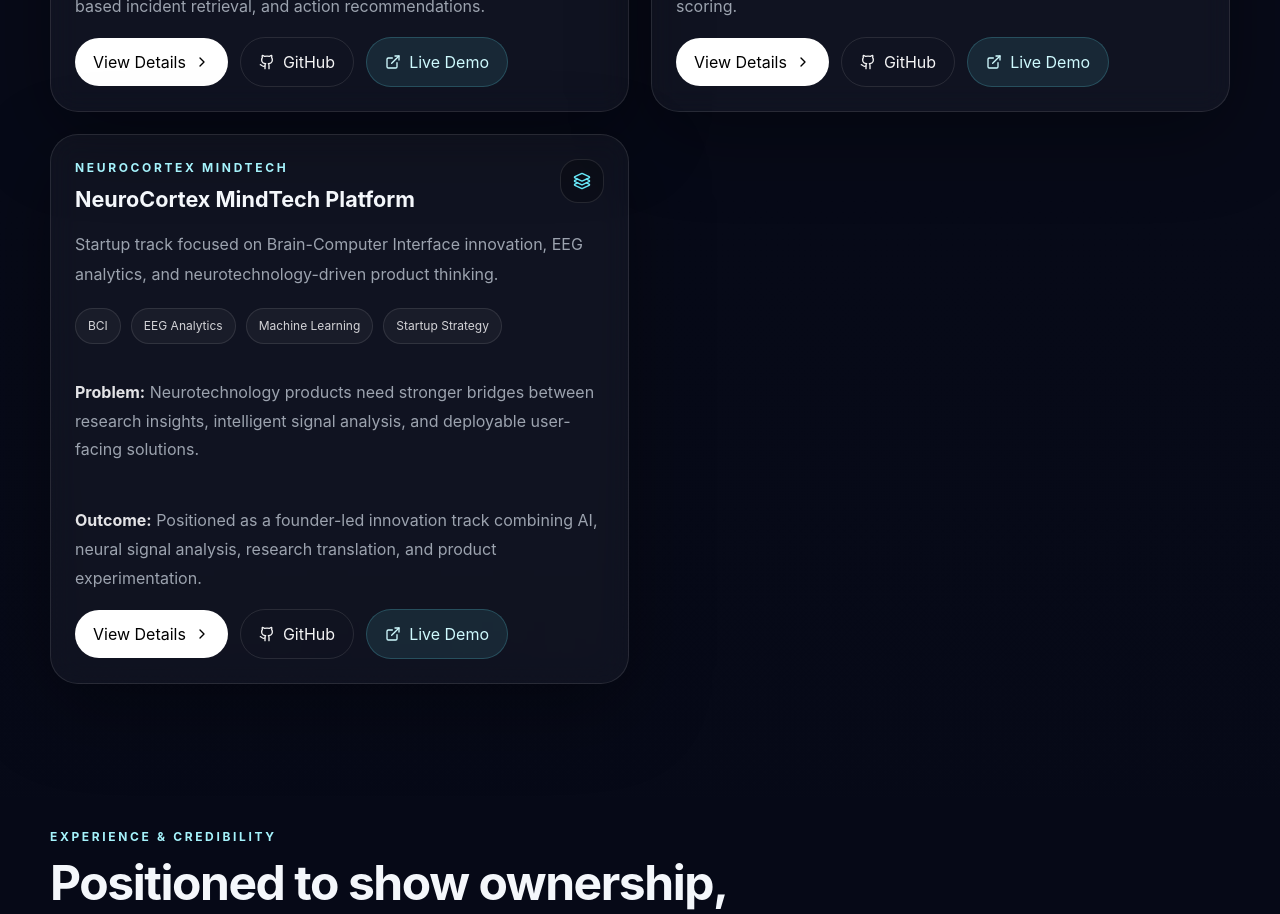
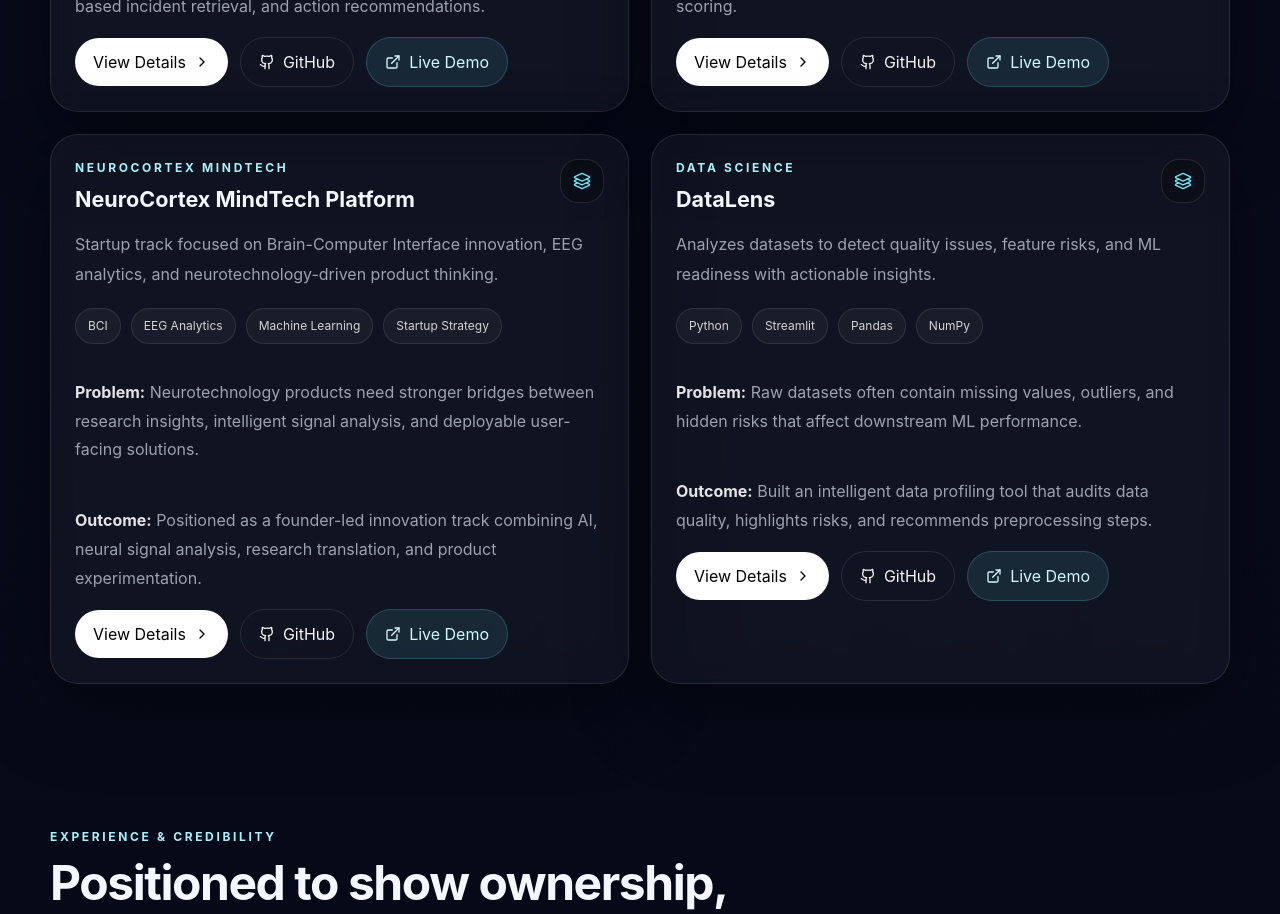
Before and after one commit to codewp199/Pravalika_Portfolio, a React (Vite) app: page / in a window 1280 px wide. Shown: the part 3500-4414 px from the top of the page. Built offline with nearby package versions, Linux system fonts and the light colour scheme.

Commit message:
Update App.jsx

```diff
--- a/src/App.jsx
+++ b/src/App.jsx
@@ -207,6 +207,35 @@ const projects = [
         "Use this as your founder and innovation section rather than a standard repo card.",
     },
   },
+  {
+  id: 6,
+  title: "DataLens",
+  category: "Data Science",
+  impact: "Analyzes datasets to detect quality issues, feature risks, and ML readiness with actionable insights.",
+  problem: "Raw datasets often contain missing values, outliers, and hidden risks that affect downstream ML performance.",
+  outcome: "Built an intelligent data profiling tool that audits data quality, highlights risks, and recommends preprocessing steps.",
+  stack: ["Python", "Streamlit", "Pandas", "NumPy", "Matplotlib"],
+  github: "https://github.com/codewp199/DataLens",
+  demo: "https://datalens-m8cctlegynxpzta4zwno7r.streamlit.app/",
+  details: {
+    whyItMatters: "Helps teams identify data issues early and improve model performance before training.",
+    role: "Designed and built the full pipeline including data profiling, risk detection, and insight generation.",
+    architecture: [
+      "Upload CSV dataset",
+      "Analyze missing values, duplicates, and outliers",
+      "Profile each column and assign risk levels",
+      "Generate insights and recommendations",
+      "Compute ML readiness score"
+    ],
+    highlights: [
+      "Automated data quality audit",
+      "Feature risk detection",
+      "Insight generation engine",
+      "ML readiness scoring"
+    ],
+    recruiterAngle: "Strong demonstration of data understanding, ML thinking, and product-level problem solving."
+  }
+}
 ];
 
 function SectionTitle({ eyebrow, title, description }) {
```
